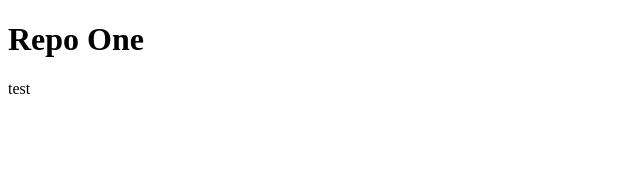
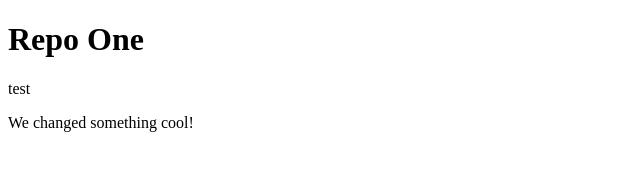
Before and after one commit to Hirschbaum/repo-one, a plain HTML site: page index.html in a window 1280 px wide. Shown: the whole page, without its empty margins (0-640 px from the left). Drawn offline with Linux system fonts and the light colour scheme.

Commit message:
added p tag

```diff
--- a/index.html
+++ b/index.html
@@ -10,5 +10,6 @@
 <body>
     <h1>Repo One</h1>
     <p>test</p>
+    <p>We changed something cool!</p>
 </body>
 </html>
```
